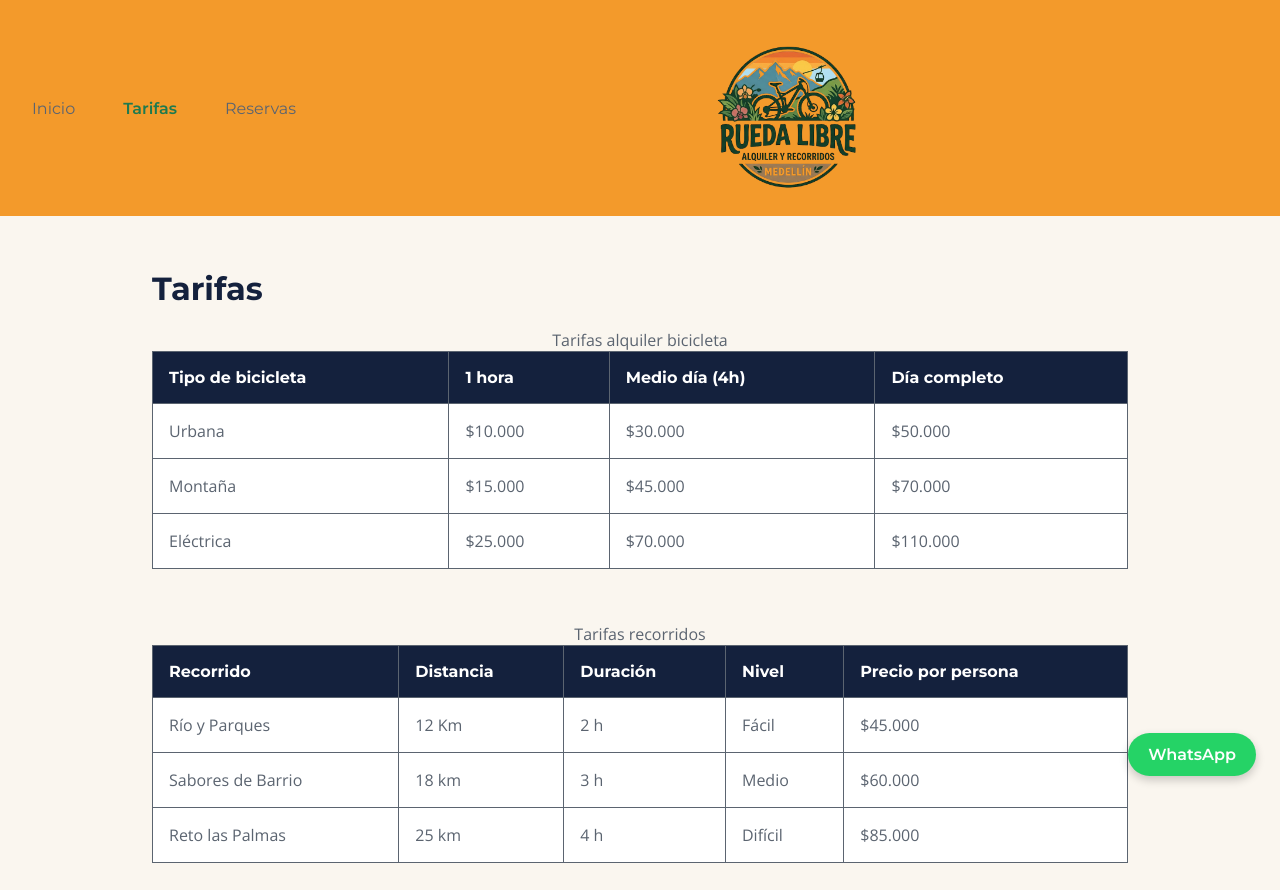
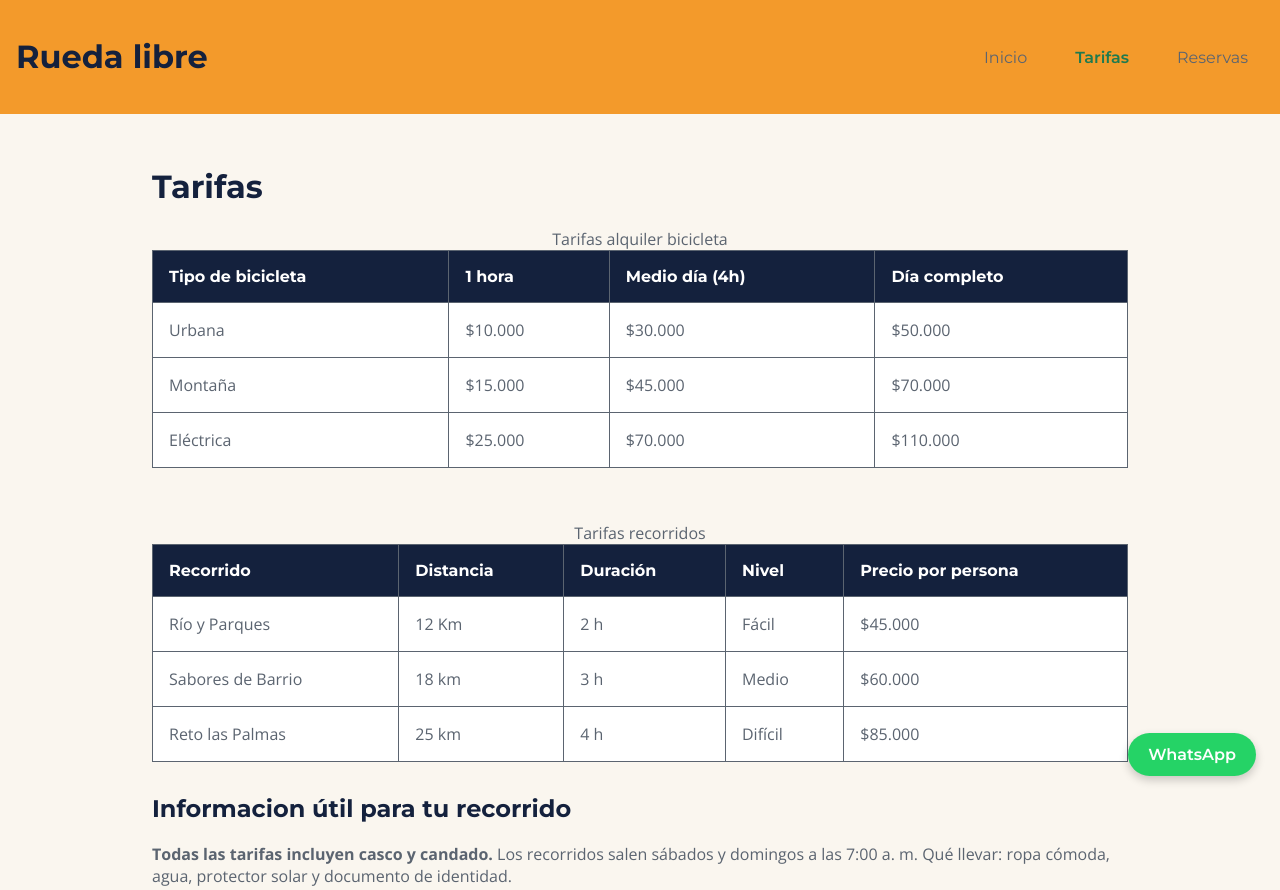
Before and after one commit to cristiantorresg/rueda-libre, a plain HTML site: page paginas/tarifas.html in a window 1280 px wide. Shown: the top 890 px of the page. Drawn offline with nearby package versions, Linux system fonts and the light colour scheme.

Commit message:
feat(repo): ajustes del menu de inicio

```diff
--- a/paginas/tarifas.html
+++ b/paginas/tarifas.html
@@ -11,14 +11,17 @@
 </head>
 <body>
     <header>
+        <a href="index.html" class="titulo">
+        <h1 >Rueda libre</h1>
+        </a>
         <nav>
             <ul id="menu">
-                <li><a href="..\index.html">Inicio</a></li>
+                <li><a href="..\index.html" >Inicio</a></li>
                 <li><a href="tarifas.html" class="activo">Tarifas</a></li>
                 <li><a href="reservas.html">Reservas</a></li>
             </ul>
         </nav>
-        <img src="..\img\logo.png" alt="Logo de Rueda Libre">
+
     </header>
     <main>
         <h1>Tarifas</h1>
```
Also changed, not shown: paginas/reservas.html (+6 -3 lines).
